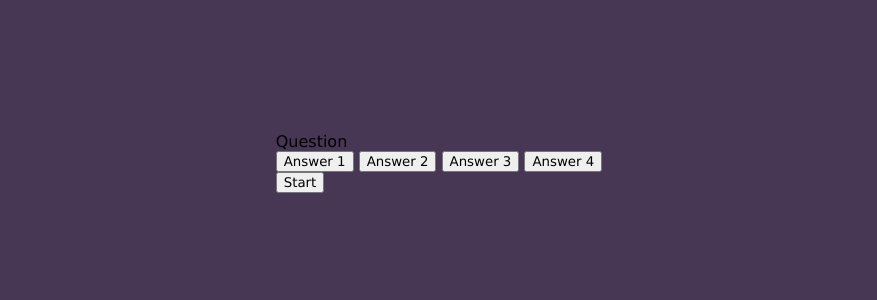
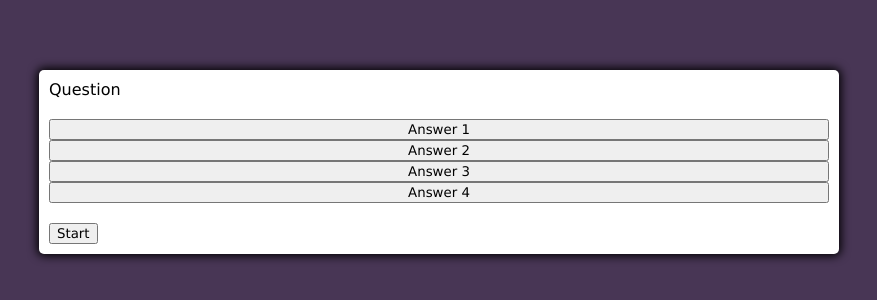
Before and after one commit to gpayabyab/Multiple-Question-Coding-Quiz, a plain HTML site: page index.html in a window 1280 px wide. Shown: the part 238-538 px from the top of the page, without its empty margins (201-1078 px from the left). Drawn offline with Linux system fonts and the light colour scheme; files whose address does not match are found by name.

Commit message:
added btn-grid to css

```diff
--- a/assests/css/style.css
+++ b/assests/css/style.css
@@ -14,3 +14,21 @@ body {
     align-items: center;
     background-color:rgb(72, 54, 85);
 }
+
+.container {
+    width: 800px;
+    max-width: 80%;
+    background-color: white;
+    border-radius: 5px;
+    padding: 10px;
+    box-shadow: 0 0 10px 2px;
+
+}
+
+.btn-grid {
+    display: grid;
+    grid-template-columns: repeat (1, auto)
+    gap: 10px;
+    margin: 20px 0;
+
+}
```
Also changed, not shown: 1 other file.
